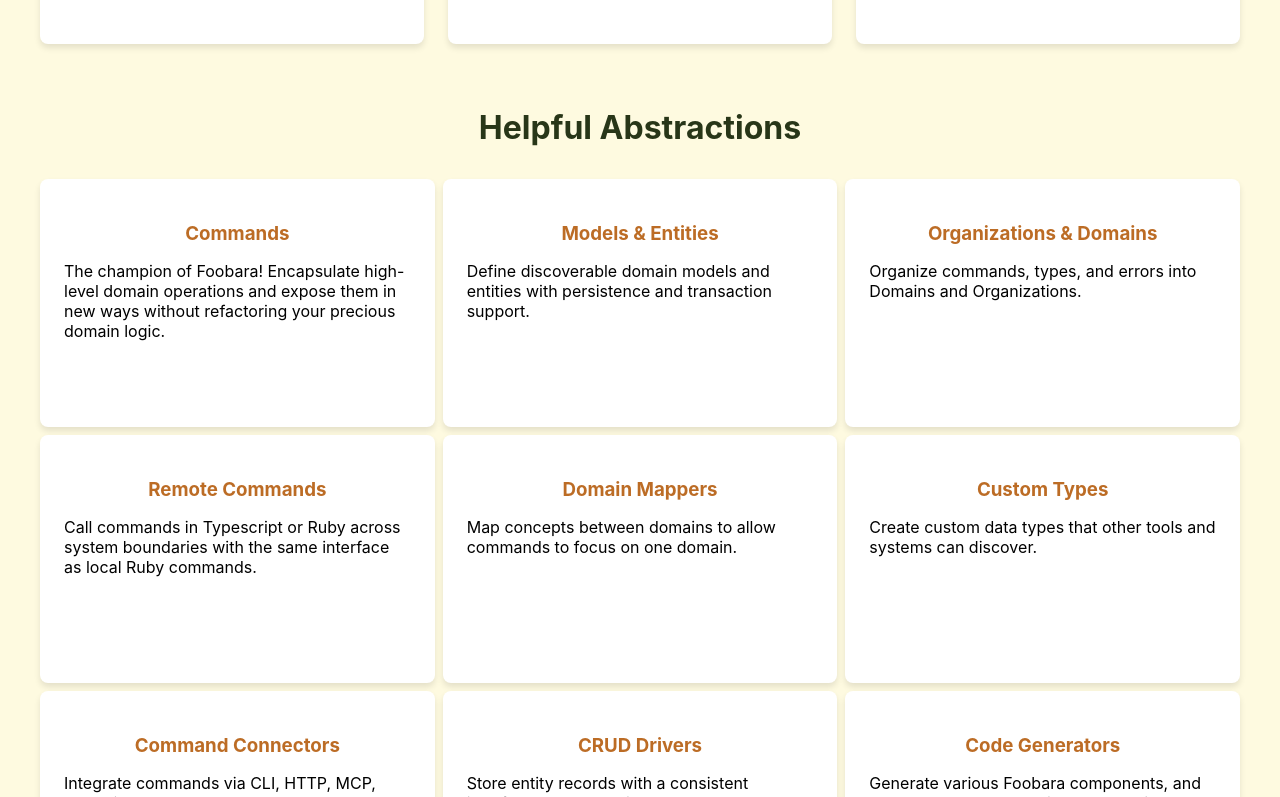
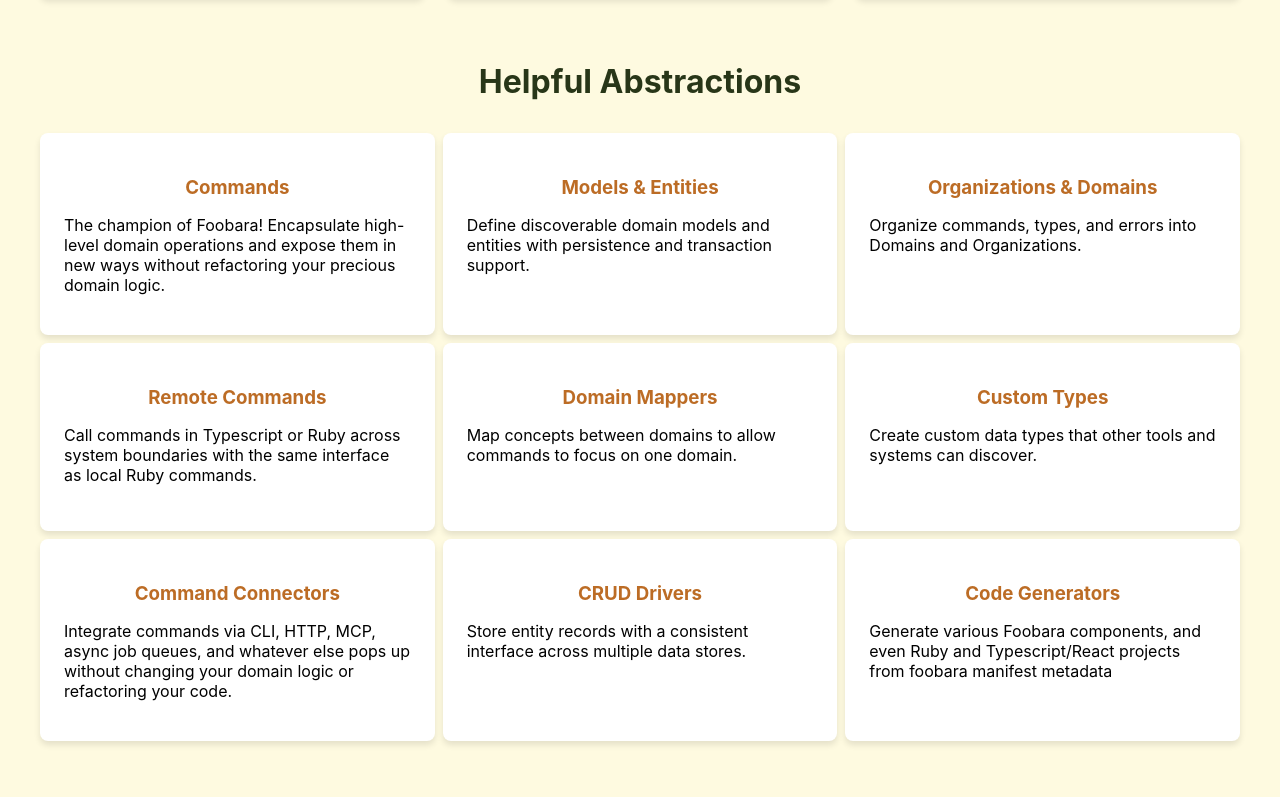
Before and after one commit to foobara/foobara-www, a React (Create React App) app: page / in a window 1280 px wide. Shown: the part 2243-3040 px from the top of the page. Built offline with nearby package versions, Linux system fonts and the light colour scheme; the HTML template or start-up script is replaced by a standard one.

Commit message:
Make benefit/tool cards tighter to their content

```diff
--- a/src/Home.css
+++ b/src/Home.css
@@ -79,7 +79,7 @@
   margin-bottom: 1.5rem;
 }
 
-.feature-group, .tools-list {
+.feature-group {
   display: flex;
   flex-wrap: wrap;
   justify-content: space-between;
@@ -87,15 +87,23 @@
   gap: 0.5rem;
 }
 
+.tools-list {
+  display: flex;
+  flex-wrap: wrap;
+  justify-content: space-between;
+  align-items: stretch;
+  gap: 0.5rem;
+}
+
 .benefits-list {
   display: flex;
   flex-wrap: wrap;
   justify-content: space-between;
-  align-items: flex-start;
+  align-items: stretch;
   gap: 1.5rem;
 }
 
-.feature, .benefit-item, .tool-item {
+.feature {
   flex: 1;
   min-width: 300px;
   padding: 1.5rem;
@@ -104,6 +112,17 @@
   box-shadow: 0 4px 6px rgba(0, 0, 0, 0.1);
   text-align: left;
   min-height: 200px;
+}
+
+.benefit-item, .tool-item {
+  flex: 1;
+  min-width: 300px;
+  padding: 1.5rem;
+  background-color: white;
+  border-radius: 8px;
+  box-shadow: 0 4px 6px rgba(0, 0, 0, 0.1);
+  text-align: left;
+  min-height: 140px;
 }
 
 .feature h3, .benefit-item h3, .tool-item h3 {
```
